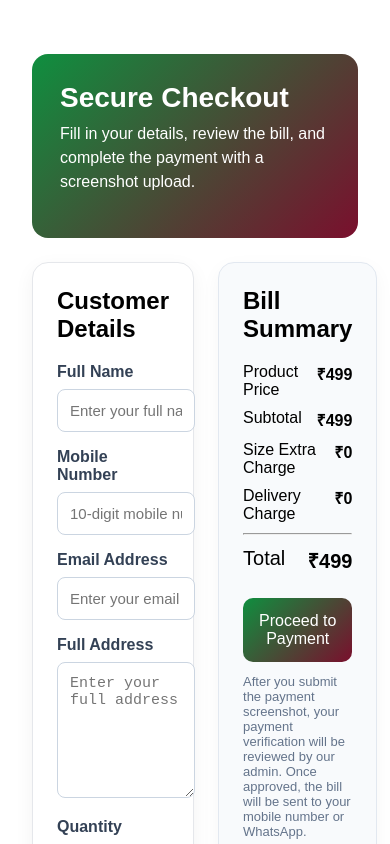
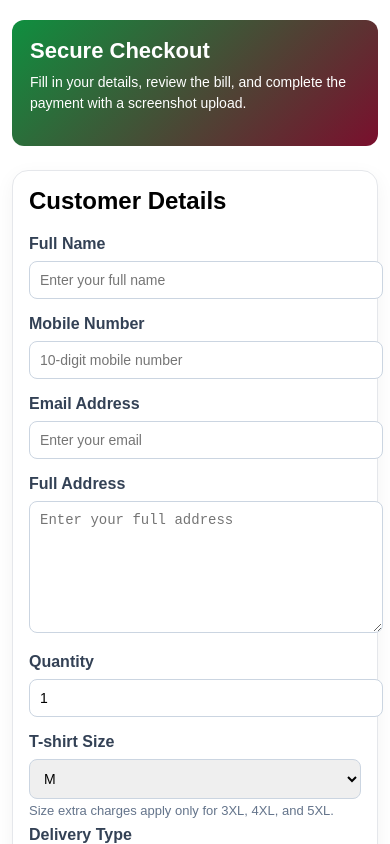
Before and after one commit to Kanakendu2827/Payment, a React (Vite) app: page / in a window 390 px wide. Shown: the top 844 px of the page. Built offline with nearby package versions, Linux system fonts and the light colour scheme.

Commit message:
Improve mobile responsiveness

```diff
--- a/src/App.css
+++ b/src/App.css
@@ -0,0 +1,49 @@
+@media (max-width: 768px) {
+  body {
+    margin: 0;
+    padding: 0;
+  }
+
+  .checkout-layout {
+    grid-template-columns: 1fr !important;
+    gap: 16px !important;
+  }
+
+  .checkout-container {
+    padding: 12px !important;
+    margin: 8px auto !important;
+  }
+
+  .checkout-header {
+    padding: 18px !important;
+    border-radius: 12px !important;
+  }
+
+  .checkout-header h1 {
+    font-size: 22px !important;
+  }
+
+  .checkout-header p {
+    font-size: 14px !important;
+  }
+
+  .checkout-button {
+    font-size: 15px !important;
+    padding: 12px !important;
+  }
+
+  input,
+  textarea,
+  select {
+    font-size: 14px !important;
+    padding: 10px !important;
+  }
+
+  .checkout-card {
+    padding: 16px !important;
+  }
+
+  .checkout-summary-row {
+    font-size: 14px !important;
+  }
+}
--- a/src/App.jsx
+++ b/src/App.jsx
@@ -1,5 +1,6 @@
 import { Routes, Route } from "react-router-dom";
 import OrderForm from "./components/OrderForm";
+import "./App.css";
 
 function App() {
   return (
--- a/src/components/OrderForm.jsx
+++ b/src/components/OrderForm.jsx
@@ -142,8 +142,8 @@ function OrderForm() {
   };
 
   return (
-    <div style={{ maxWidth: "900px", margin: "30px auto", padding: "24px", fontFamily: "Arial, sans-serif" }}>
-      <div style={{ background: "linear-gradient(135deg, #0f8f3f 0%, #7a0f2d 100%)", color: "#fff", padding: "28px", borderRadius: "16px", marginBottom: "24px" }}>
+    <div className="checkout-container" style={{ maxWidth: "900px", margin: "30px auto", padding: "24px", fontFamily: "Arial, sans-serif", width: "100%", boxSizing: "border-box" }}>
+      <div className="checkout-header" style={{ background: "linear-gradient(135deg, #0f8f3f 0%, #7a0f2d 100%)", color: "#fff", padding: "28px", borderRadius: "16px", marginBottom: "24px", width: "100%", boxSizing: "border-box" }}>
         <h1 style={{ margin: 0, fontSize: "28px" }}>Secure Checkout</h1>
         <p style={{ marginTop: "8px", fontSize: "16px", lineHeight: 1.5 }}>
           Fill in your details, review the bill, and complete the payment with a screenshot upload.
@@ -151,8 +151,8 @@ function OrderForm() {
       </div>
 
       <form onSubmit={showPayment ? handleSubmit : handleProceed}>
-        <div style={{ display: "grid", gap: "24px", gridTemplateColumns: "1.2fr 0.8fr", alignItems: "start" }}>
-          <div style={{ background: "#fff", border: "1px solid #e5e7eb", borderRadius: "16px", padding: "24px", boxShadow: "0 6px 20px rgba(0,0,0,0.05)" }}>
+        <div className="checkout-layout" style={{ display: "grid", gap: "24px", gridTemplateColumns: "minmax(0, 1.2fr) minmax(280px, 0.8fr)", alignItems: "start" }}>
+          <div className="checkout-card" style={{ background: "#fff", border: "1px solid #e5e7eb", borderRadius: "16px", padding: "24px", boxShadow: "0 6px 20px rgba(0,0,0,0.05)" }}>
             <h2 style={{ marginTop: 0 }}>Customer Details</h2>
 
             <label style={labelStyle}>Full Name</label>
@@ -196,7 +196,7 @@ function OrderForm() {
             </select>
           </div>
 
-          <div style={{ background: "#f8fafc", border: "1px solid #e2e8f0", borderRadius: "16px", padding: "24px", boxShadow: "0 6px 20px rgba(0,0,0,0.04)" }}>
+          <div className="checkout-card" style={{ background: "#f8fafc", border: "1px solid #e2e8f0", borderRadius: "16px", padding: "24px", boxShadow: "0 6px 20px rgba(0,0,0,0.04)" }}>
             <h2 style={{ marginTop: 0 }}>Bill Summary</h2>
             <div style={{ display: "flex", justifyContent: "space-between", marginBottom: "10px" }}>
               <span>Product Price</span>
@@ -220,7 +220,7 @@ function OrderForm() {
               <strong>₹{total}</strong>
             </div>
 
-            <button type="submit" style={{ marginTop: "24px", width: "100%", padding: "14px", background: "linear-gradient(135deg, #0f8f3f 0%, #7a0f2d 100%)", color: "#fff", border: "none", borderRadius: "10px", fontSize: "16px", cursor: isSubmitting ? "wait" : "pointer", opacity: isSubmitting ? 0.85 : 1 }}>
+            <button className="checkout-button" type="submit" style={{ marginTop: "24px", width: "100%", padding: "14px", background: "linear-gradient(135deg, #0f8f3f 0%, #7a0f2d 100%)", color: "#fff", border: "none", borderRadius: "10px", fontSize: "16px", cursor: isSubmitting ? "wait" : "pointer", opacity: isSubmitting ? 0.85 : 1 }}>
               {showPayment ? (isSubmitting ? "Submitting..." : "Submit Order") : "Proceed to Payment"}
             </button>
 
@@ -231,10 +231,10 @@ function OrderForm() {
         </div>
 
         {showPayment && (
-          <div style={{ marginTop: "24px", background: "linear-gradient(135deg, #f7fff9 0%, #fdf2f5 100%)", border: "1px solid #e5e7eb", borderRadius: "16px", padding: "24px", boxShadow: "0 6px 20px rgba(0,0,0,0.05)" }}>
+          <div className="checkout-card" style={{ marginTop: "24px", background: "linear-gradient(135deg, #f7fff9 0%, #fdf2f5 100%)", border: "1px solid #e5e7eb", borderRadius: "16px", padding: "24px", boxShadow: "0 6px 20px rgba(0,0,0,0.05)" }}>
             <h2 style={{ marginTop: 0 }}>Payment</h2>
             <p>Scan the QR code and upload the payment screenshot after completing the transfer.</p>
-            <img src="/src/assets/Qr code.jpeg" alt="Payment QR Code" style={{ width: "220px", height: "220px", border: "1px solid #ddd", borderRadius: "12px", padding: "12px", objectFit: "contain" }} />
+            <img src="/src/assets/Qr code.jpeg" alt="Payment QR Code" style={{ width: "100%", maxWidth: "220px", height: "auto", aspectRatio: "1 / 1", border: "1px solid #ddd", borderRadius: "12px", padding: "12px", objectFit: "contain" }} />
             <div style={{ marginTop: "16px" }}>
               <label style={labelStyle}>Upload Payment Screenshot</label>
               <input type="file" accept="image/*" onChange={(e) => setScreenshot(e.target.files[0])} style={{ display: "block", marginTop: "8px" }} />
```
